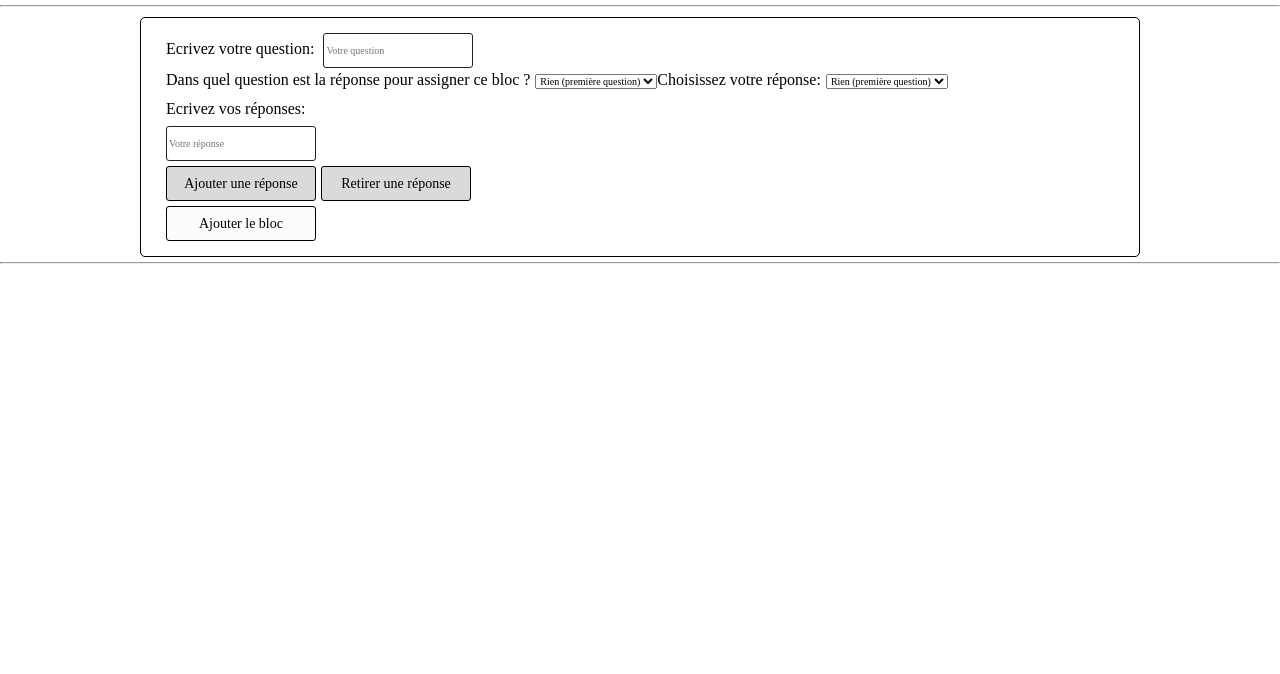
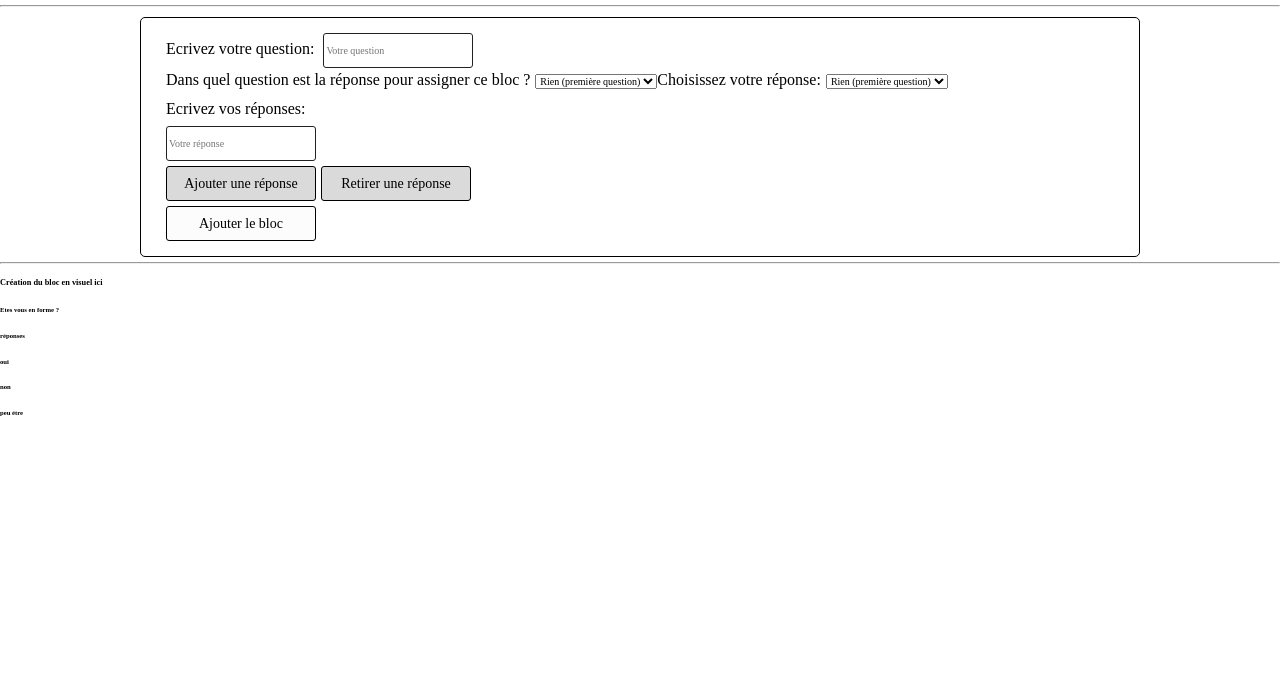
Before and after one commit to frederic-opdebeck/cube, a PHP site: page /cube/ in a window 1280 px wide. Shown: the part 50-724 px from the top of the page. Run offline with PHP 8.4, Linux system fonts and the light colour scheme.

Commit message:
copier le modele en page d'accueil

```diff
--- a/index.php
+++ b/index.php
@@ -26,6 +26,34 @@
         </div>
         <hr>
     </header>
+    <section>
+    <h5>Création du bloc en visuel ici</h5>
+    <div class="container-reponse">
+    <div class="carre-question">
+        <h6>Etes vous en forme ?</h6>
+    </div>
+    <div class="fleche3">
+    </div>
+    <div class="losange">
+        <h6>réponses</h6>
+    </div>
+    <div class="carre-reponse1">
+        <h6>oui</h6>
+    </div>
+    <div class="carre-reponse2">
+        <h6>non</h6>
+    </div>
+    <div class="carre-reponse3">
+        <h6>peu étre</h6>
+    </div>
+    <div class="fleche1_middle">
+    </div>
+    <div class="fleche2">
+    </div>
+    </div>
+
+
+</section>
 
 
 
--- a/proposition_bloc_question_reponses.html
+++ b/proposition_bloc_question_reponses.html
@@ -41,7 +41,8 @@
     </div>
 
 
-</section></section>
+</section>
+
 
 
 
```
